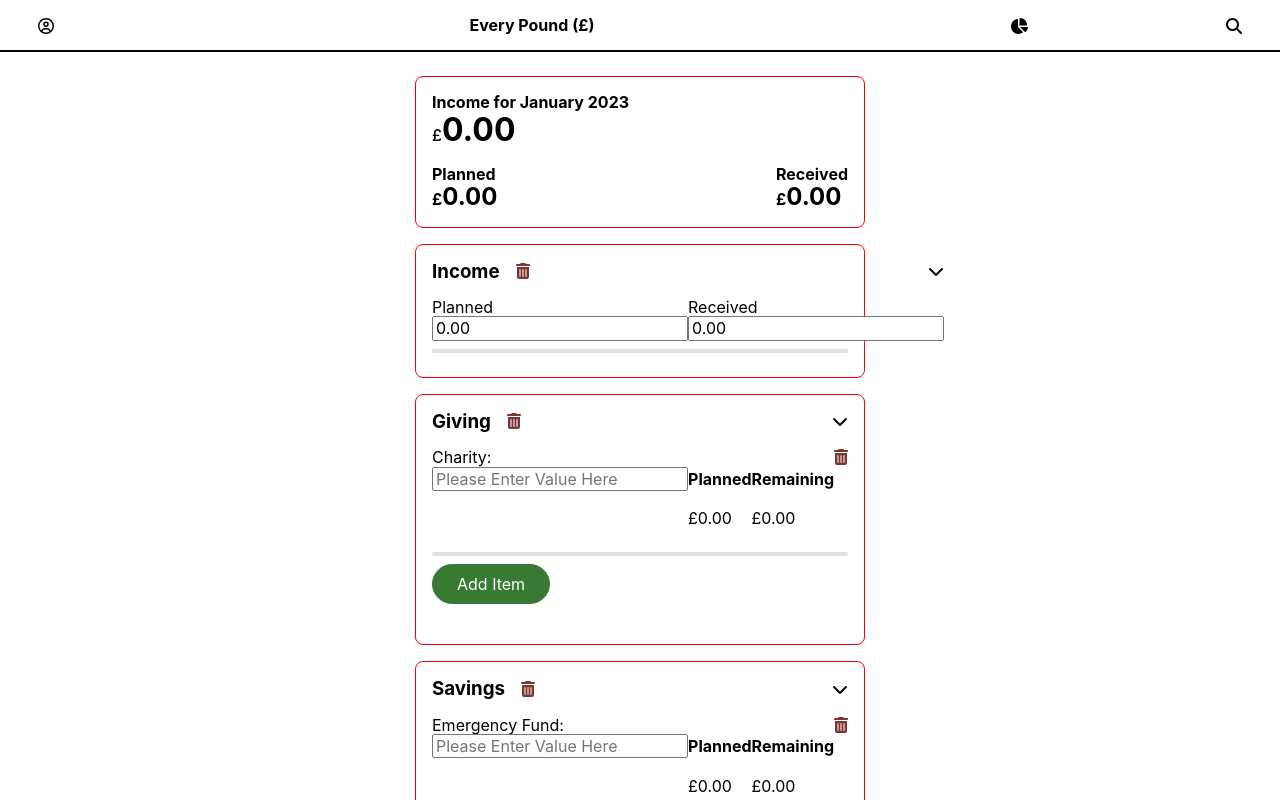
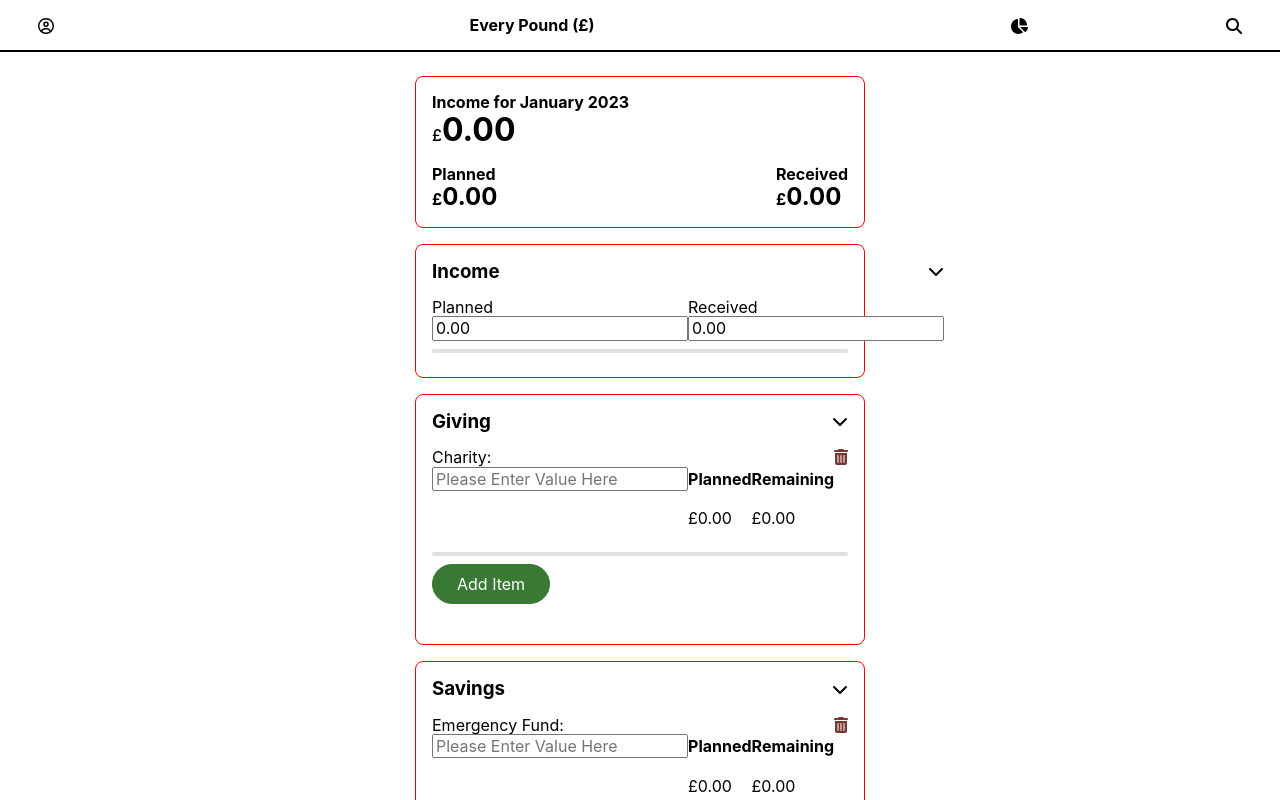
Before and after one commit to kemaakpala/zero-based-budgetapp, a React (Create React App) app: page /April in a window 1280 px wide. Shown: the top 800 px of the page. Built offline with nearby package versions, Linux system fonts and the light colour scheme.

Commit message:
feat: add delete button toggle functionality and enhance BudgetGroup interactions

```diff
--- a/src/Component/BudgetGroup/BudgetGroup.jsx
+++ b/src/Component/BudgetGroup/BudgetGroup.jsx
@@ -8,19 +8,46 @@ import ProgressBar from "../ProgressBar";
 const BudgetGroup = ({ budgetGroup, budgetGroupIndex, budgetGroupTotal }) => {
   const { name, budgetGroupItem } = budgetGroup;
   const [hideContent, setHideContent] = useState(false);
+  const [showDeleteButton, setShowDeleteButton] = useState(false);
 
   const clickHandler = (event) => {
     event.preventDefault();
     setHideContent((prevHideContent) => !prevHideContent);
   };
+
+  const toggleDeleteButton = (event) => {
+    event.preventDefault();
+    setShowDeleteButton((prevShowDeleteButton) => !prevShowDeleteButton);
+  };
+  const deleteGroupHandler = (event) => {
+    console.log("delete group:", event.target.previousSibling.textContent);
+  };
+  const groupHeaderTitleClickHandler = (event) => {
+    event.preventDefault();
+    console.log("event", event);
+    console.log("event", event.target.tagName);
+    if (event.target.tagName === "H3") {
+      toggleDeleteButton(event);
+    }
+    if (event.target.tagName === "BUTTON") {
+      deleteGroupHandler(event);
+    }
+  };
+
   return (
     <div className="group-container">
       <BudgetGroupHeader
         budgetGroupName={name}
         handleToggle={clickHandler}
+        handleHeaderClick={groupHeaderTitleClickHandler}
         hideContentFlag={hideContent}
+        showDeleteButtonFlag={showDeleteButton}
       />
-      <div className={`group-content ${hideContent ? "group-content--hidden" : ""}`}>
+      <div
+        className={`group-content ${
+          hideContent ? "group-content--hidden" : ""
+        }`}
+      >
         <BudgetGroupItem
           budgetGroupName={name}
           budgetGroupItem={budgetGroupItem}
--- a/src/Component/BudgetGroup/BudgetGroupHeader.jsx
+++ b/src/Component/BudgetGroup/BudgetGroupHeader.jsx
@@ -12,18 +12,29 @@ const BudgetGroupHeader = ({
   budgetGroupName,
   handleToggle,
   hideContentFlag,
+  showDeleteButtonFlag,
+  handleHeaderClick,
 }) => {
   return (
     <div className="group-header">
-      <div className="group-header-title">
+      <div
+        className="group-header-title"
+        role="button"
+        onClick={handleHeaderClick}
+      >
         <h3>{budgetGroupName}</h3>
+        {showDeleteButtonFlag && (
           <Button classModifier="transparent" color="red">
             <FontAwesomeIcon
               icon={faTrashCan}
               size="1x"
               title="delete budget group"
+              onClick={(e) => {
+                e.stopPropagation();
+              }}
             />
           </Button>
+        )}
       </div>
       <Button classModifier="transparent" onClickHandler={handleToggle}>
         <FontAwesomeIcon
--- a/src/Container/Budget/Budget.jsx
+++ b/src/Container/Budget/Budget.jsx
@@ -8,7 +8,11 @@ import {
 } from "../../Component";
 import "./styles/Budget.css";
 import { FontAwesomeIcon } from "@fortawesome/react-fontawesome";
-import { faChevronDown, faChevronUp, faTrashCan } from "@fortawesome/free-solid-svg-icons";
+import {
+  faChevronDown,
+  faChevronUp,
+  faTrashCan,
+} from "@fortawesome/free-solid-svg-icons";
 import { generateUniqueId, formatBudgetItemAmount } from "../../utils/utils";
 import ProgressBar from "../../Component/ProgressBar";
 
@@ -28,6 +32,7 @@ function Budget() {
   const [progress, setProgress] = useState(0);
   const [fullyear, setFullYear] = useState(getFullYear());
   const [hideContent, setHideContent] = useState(false);
+  const [showDeleteButton, setShowDeleteButton] = useState(false);
 
   const onIncomeChange = (e) => {
     const value = parseFloat(e.target.value);
@@ -68,6 +73,27 @@ function Budget() {
     setHideContent((prevHideContent) => !prevHideContent);
   };
 
+  console.log("showDeleteButton", showDeleteButton);
+
+  const toggleDeleteButton = (event) => {
+    event.preventDefault();
+    setShowDeleteButton((prevShowDeleteButton) => !prevShowDeleteButton);
+  };
+  const deleteGroupHandler = (event) => {
+    console.log("delete group:", event.target.previousSibling.textContent);
+  };
+  const groupHeaderTitleHandler = (event) => {
+    event.preventDefault();
+    console.log("event", event);
+    console.log("event", event.target.tagName);
+    if (event.target.tagName === "H3") {
+      toggleDeleteButton(event);
+    }
+    if (event.target.tagName === "BUTTON") {
+      deleteGroupHandler(event);
+    }
+  };
+
   return (
     <section>
       <Hero
@@ -79,15 +105,27 @@ function Budget() {
       <BudgetForm className="form">
         <div className="group-container">
           <div className="group-header">
-            <div className="group-header-title">
+            <div
+              className="group-header-title"
+              role="button"
+              onClick={groupHeaderTitleHandler}
+            >
               <h3>Income</h3>
-              <Button classModifier="transparent" color="red">
+              {showDeleteButton && (
+                <Button
+                  classModifier="transparent"
+                  color="red"
+                  onClick={(e) => {
+                    e.stopPropagation();
+                  }}
+                >
                   <FontAwesomeIcon
                     icon={faTrashCan}
                     size="1x"
                     title="delete budget group"
                   />
                 </Button>
+              )}
             </div>
 
             <Button
--- a/src/Container/Budget/styles/Budget.css
+++ b/src/Container/Budget/styles/Budget.css
@@ -111,3 +111,7 @@ section {
 .group-actions__button--bg-green {
   background-color: #397933;
 }
+
+button > i, [data-prefix='fas'] {
+  pointer-events: none;
+}
```
Lines whose indentation alone changed are shown as unchanged.
